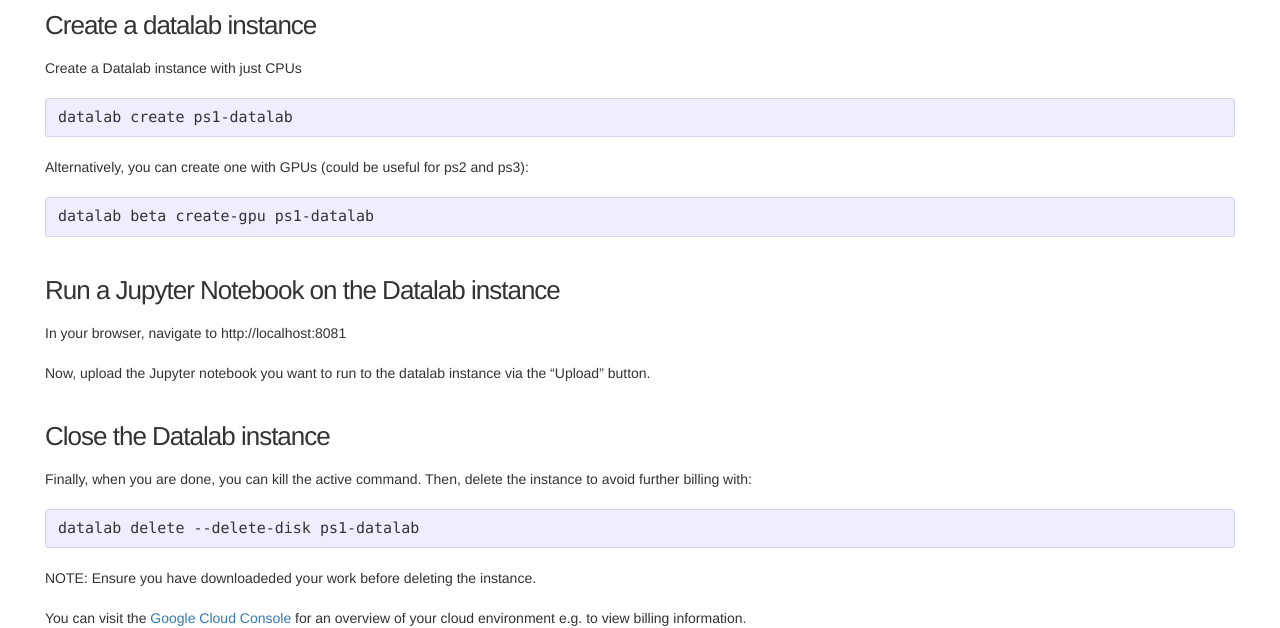
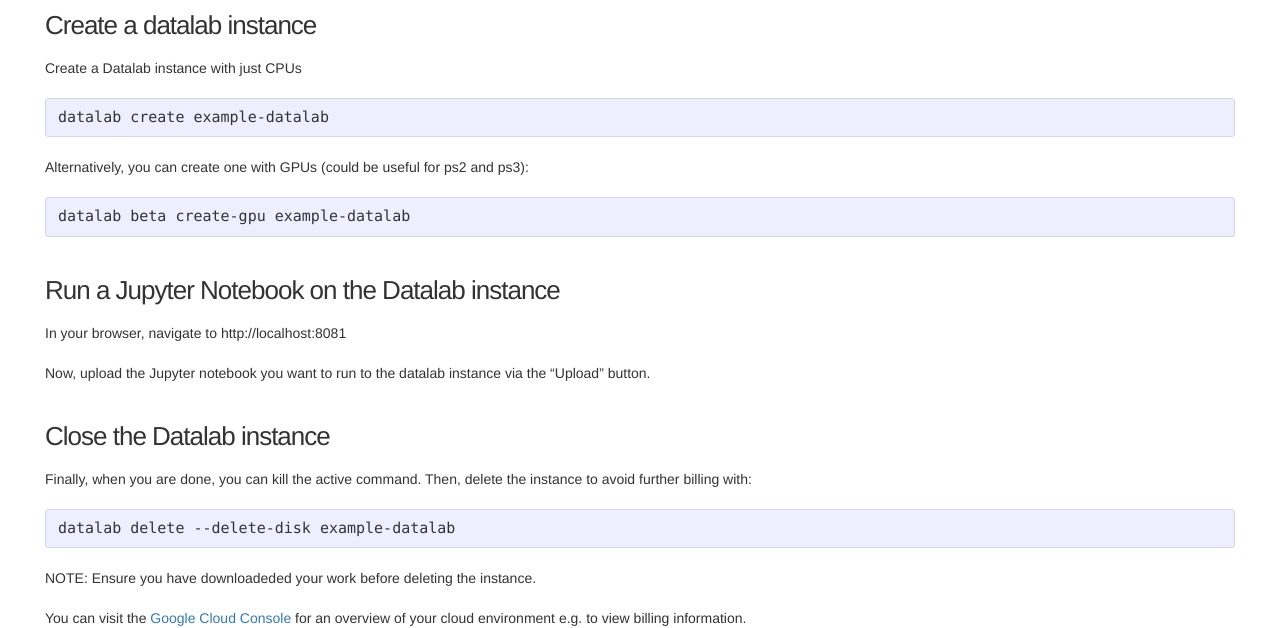
Before and after one commit to mit6874/mit6874.github.io, a Jekyll site: the page built from tutorials/quickstart-tutorial.md, in a window 1280 px wide and 900 px high, scrolled down 2045 px. Shown: the part 152-780 px from the top of the window. Built offline with Jekyll 4.4.1, drawn with Linux system fonts in a browser that asks for light colours; nearby versions of some CDN libraries.

Commit message:
Remove ps1 references

````diff
--- a/tutorials/quickstart-tutorial.md
+++ b/tutorials/quickstart-tutorial.md
@@ -82,12 +82,12 @@ gcloud components install datalab
 ### Create a datalab instance
 Create a Datalab instance with just CPUs
 ```
-datalab create ps1-datalab
+datalab create example-datalab
 ```
 
 Alternatively, you can create one with GPUs (could be useful for ps2 and ps3):
 ```
-datalab beta create-gpu ps1-datalab
+datalab beta create-gpu example-datalab
 ```
 
 ### Run a Jupyter Notebook on the Datalab instance
@@ -98,7 +98,7 @@ Now, upload the Jupyter notebook you want to run to the datalab instance via the
 ### Close the Datalab instance
 Finally, when you are done, you can kill the active command. Then, delete the instance to avoid further billing with:
 ```
-datalab delete --delete-disk ps1-datalab
+datalab delete --delete-disk example-datalab
 ```
 NOTE: Ensure you have downloadeded your work before deleting the instance.
 
````
